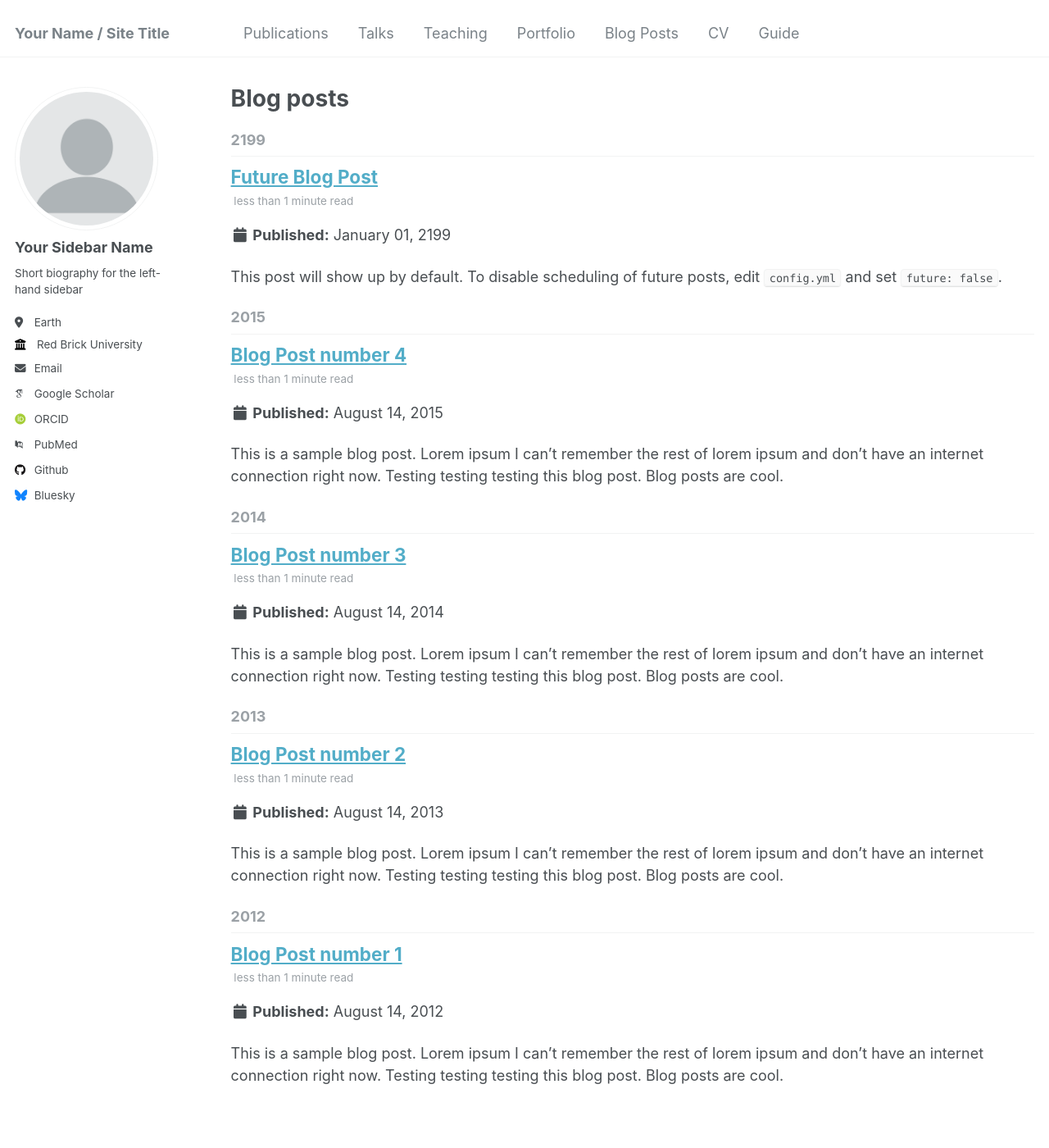
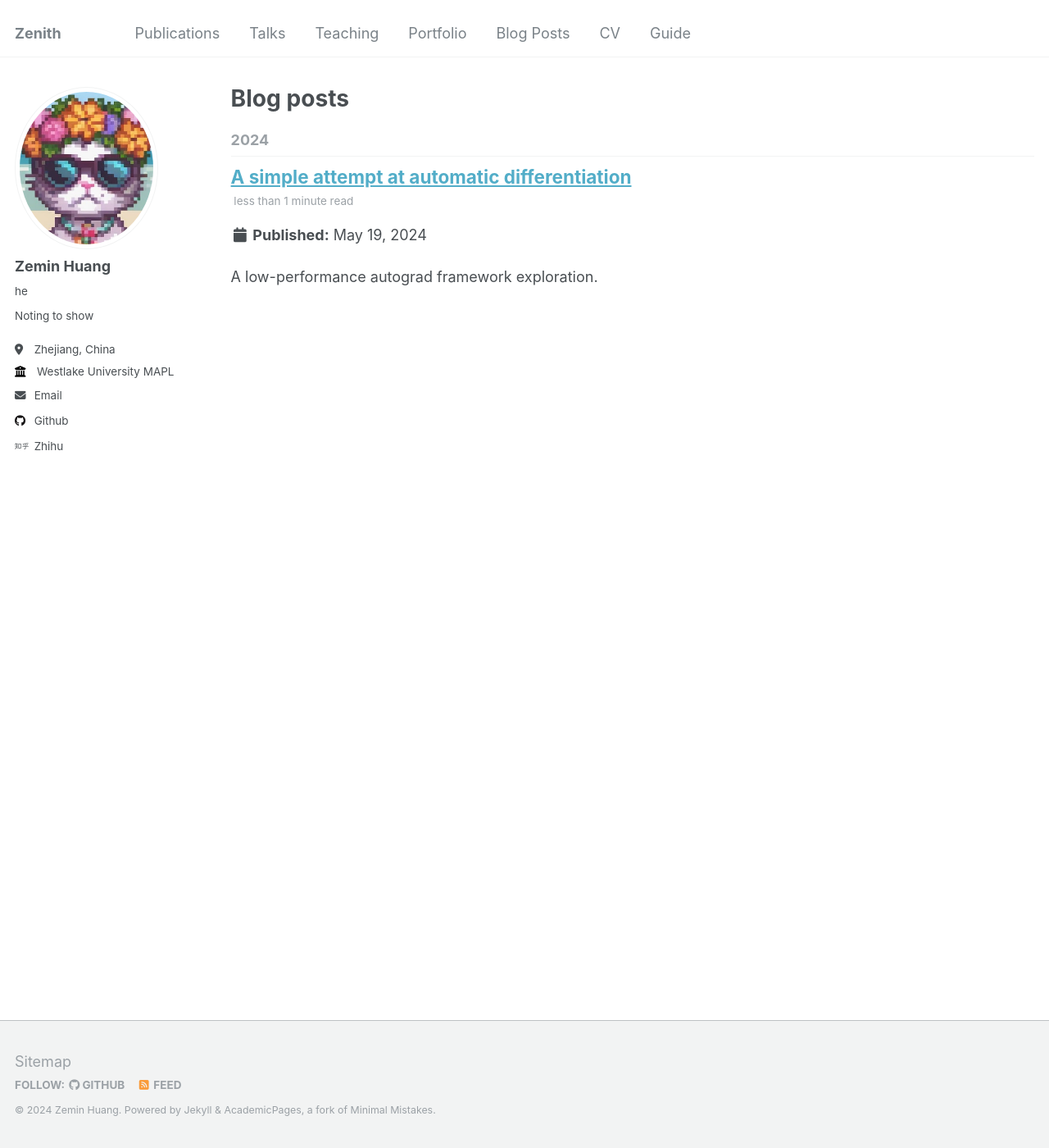
Before and after one commit to fetchniches/fetchniches.github.io, a Jekyll site: the page built from _pages/year-archive.html, in a window 1280 px wide and 1400 px high. Shown: the whole window at 82% size. Built offline with Jekyll 4.4.1, drawn with Linux system fonts in a browser that asks for light colours; some web fonts are replaced; some of the changed text lies outside the part shown.

Commit message:
first update

```diff
--- a/_config.yml
+++ b/_config.yml
@@ -8,47 +8,47 @@
 
 # Basic Site Settings
 locale                   : "en-US"
-title                    : "Your Name / Site Title"
+title                    : "Zenith"
 title_separator          : "-"
-name                     : &name "Your Name"
-description              : &description "personal description"
-url                      : https://academicpages.github.io # the base hostname & protocol for your site e.g. "https://mmistakes.github.io"
+name                     : &name "Zemin Huang"
+description              : &description "First-Year PhD in Westlake MAPLE Lab."
+url                      : https://fetchniches.github.io # the base hostname & protocol for your site e.g. "https://mmistakes.github.io"
 baseurl                  : "" # the subpath of your site, e.g. "/blog"
-repository               : "academicpages/academicpages.github.io"
+repository               : "fetchniches/fetchniches.github.io"
 
 # Site Author - The following control what appear as part of the author content on the side bar.
 #               If a field is blank the icon and link will not appear, otherwise it will be shown.
 #               Additional customization can be done by editing /_includes/author-profile.html
 author:
   # Biographic information
-  avatar           : "profile.png"
-  name             : "Your Sidebar Name"
-  pronouns         : # example: "she/her"
-  bio              : "Short biography for the left-hand sidebar"
-  location         : "Earth"
-  employer         : "Red Brick University"
+  avatar           : "cat.JPG"
+  name             : "Zemin Huang"
+  pronouns         : he
+  bio              : "Noting to show"
+  location         : "Zhejiang, China"
+  employer         : "Westlake University MAPLE Lab"
   uri              : # URL
-  email            : "none@example.org"
+  email            : "huangzemin@westlake.edu.cn"
 
   # Academic websites
-  arxiv            : # URL - Update with the correct link to your profile
-  googlescholar    : "https://scholar.google.com/citations?user=PS_CX0AAAAAJ"
-  impactstory      : # URL
-  orcid            : "http://orcid.org/yourorcidurl"
-  semantic         : # URL
-  pubmed           : "https://www.ncbi.nlm.nih.gov/pubmed/?term=john+snow"
-  researchgate     : # URL
+  # arxiv            : # URL - Update with the correct link to your profile
+  # googlescholar    : "https://scholar.google.com/citations?user=PS_CX0AAAAAJ"
+  # impactstory      : # URL
+  # orcid            : "http://orcid.org/yourorcidurl"
+  # semantic         : # URL
+  # pubmed           : "https://www.ncbi.nlm.nih.gov/pubmed/?term=john+snow"
+  # researchgate     : # URL
 
   # Repositories and software development
-  bitbucket        : # Username - Update with your username on the site
-  codepen          : # Username
-  dribbble         : # Username
-  github           : "academicpages"
-  kaggle           : # Username
-  stackoverflow    : # User number or user number and name (i.e., use "1" or "1/jeff-atwood")
+  # bitbucket        : # Username - Update with your username on the site
+  # codepen          : # Username
+  # dribbble         : # Username
+  github           : "fetchniches"
+  # kaggle           : # Username
+  # stackoverflow    : # User number or user number and name (i.e., use "1" or "1/jeff-atwood")
 
   # Social media
-  bluesky          : "bsky.app" # Replace this with you Bluesky username
+  # bluesky          : "bsky.app" # Replace this with you Bluesky username
   facebook         : # Username
   flickr           : # Username
   foursquare       : # Username
@@ -71,7 +71,7 @@ author:
   wikipedia        : # Username
   xing             : # Username
   youtube          : # Username
-  zhihu            : # URL
+  zhihu            : https://www.zhihu.com/people/fetchniche # URL
 
 # Publication Category - The following the list of publication categories and their headings
 publication_category:
--- a/_pages/cv.md
+++ b/_pages/cv.md
@@ -11,54 +11,15 @@ redirect_from:
 
 Education
 ======
-* Ph.D in Version Control Theory, GitHub University, 2018 (expected)
-* M.S. in Jekyll, GitHub University, 2014
-* B.S. in GitHub, GitHub University, 2012
-
-Work experience
-======
-* Spring 2024: Academic Pages Collaborator
-  * Github University
-  * Duties includes: Updates and improvements to template
-  * Supervisor: The Users
-
-* Fall 2015: Research Assistant
-  * Github University
-  * Duties included: Merging pull requests
-  * Supervisor: Professor Hub
-
-* Summer 2015: Research Assistant
-  * Github University
-  * Duties included: Tagging issues
-  * Supervisor: Professor Git
+* Ph.D in Westlake University & Zhejiang University, 2029 (expected)
+* B.S. in Xiamen University, 2024
 
 Skills
 ======
-* Skill 1
-* Skill 2
-  * Sub-skill 2.1
-  * Sub-skill 2.2
-  * Sub-skill 2.3
-* Skill 3
+* Stay up late
 
 Publications
 ======
   <ul>{% for post in site.publications reversed %}
     {% include archive-single-cv.html %}
   {% endfor %}</ul>
-
-Talks
-======
-  <ul>{% for post in site.talks reversed %}
-    {% include archive-single-talk-cv.html  %}
-  {% endfor %}</ul>
-
-Teaching
-======
-  <ul>{% for post in site.teaching reversed %}
-    {% include archive-single-cv.html %}
-  {% endfor %}</ul>
-
-Service and leadership
-======
-* Currently signed in to 43 different slack teams
--- a/_posts/2012-08-14-blog-post-1.md
+++ /dev/null
@@ -1,20 +0,0 @@
----
-title: 'Blog Post number 1'
-date: 2012-08-14
-permalink: /posts/2012/08/blog-post-1/
-tags:
-  - cool posts
-  - category1
-  - category2
----
-
-This is a sample blog post. Lorem ipsum I can't remember the rest of lorem ipsum and don't have an internet connection right now. Testing testing testing this blog post. Blog posts are cool.
-
-Headings are cool
-======
-
-You can have many headings
-======
-
-Aren't headings cool?
-------
--- a/_posts/2013-08-14-blog-post-2.md
+++ /dev/null
@@ -1,20 +0,0 @@
----
-title: 'Blog Post number 2'
-date: 2013-08-14
-permalink: /posts/2013/08/blog-post-2/
-tags:
-  - cool posts
-  - category1
-  - category2
----
-
-This is a sample blog post. Lorem ipsum I can't remember the rest of lorem ipsum and don't have an internet connection right now. Testing testing testing this blog post. Blog posts are cool.
-
-Headings are cool
-======
-
-You can have many headings
-======
-
-Aren't headings cool?
-------
--- a/_posts/2014-08-14-blog-post-3.md
+++ /dev/null
@@ -1,20 +0,0 @@
----
-title: 'Blog Post number 3'
-date: 2014-08-14
-permalink: /posts/2014/08/blog-post-3/
-tags:
-  - cool posts
-  - category1
-  - category2
----
-
-This is a sample blog post. Lorem ipsum I can't remember the rest of lorem ipsum and don't have an internet connection right now. Testing testing testing this blog post. Blog posts are cool.
-
-Headings are cool
-======
-
-You can have many headings
-======
-
-Aren't headings cool?
-------
--- /dev/null
+++ b/_posts/2023-05-19-compute-graph.md
@@ -0,0 +1,10 @@
+---
+title: 'A simple attempt at automatic differentiation'
+date: 2024-05-19
+permalink: https://zhuanlan.zhihu.com/p/630580254
+tags:
+  - cool posts
+  - computational graph
+---
+
+A low-performance autograd framework exploration.
--- a/_posts/2199-01-01-future-post.md
+++ /dev/null
@@ -1,11 +0,0 @@
----
-title: 'Future Blog Post'
-date: 2199-01-01
-permalink: /posts/2012/08/blog-post-4/
-tags:
-  - cool posts
-  - category1
-  - category2
----
-
-This post will show up by default. To disable scheduling of future posts, edit `config.yml` and set `future: false`.
```
Also changed, not shown: _posts/2015-08-14-blog-post-4.md (deleted, +0 -20 lines), images/cat.JPG (added), images/favicon.ico, 1 other file.
